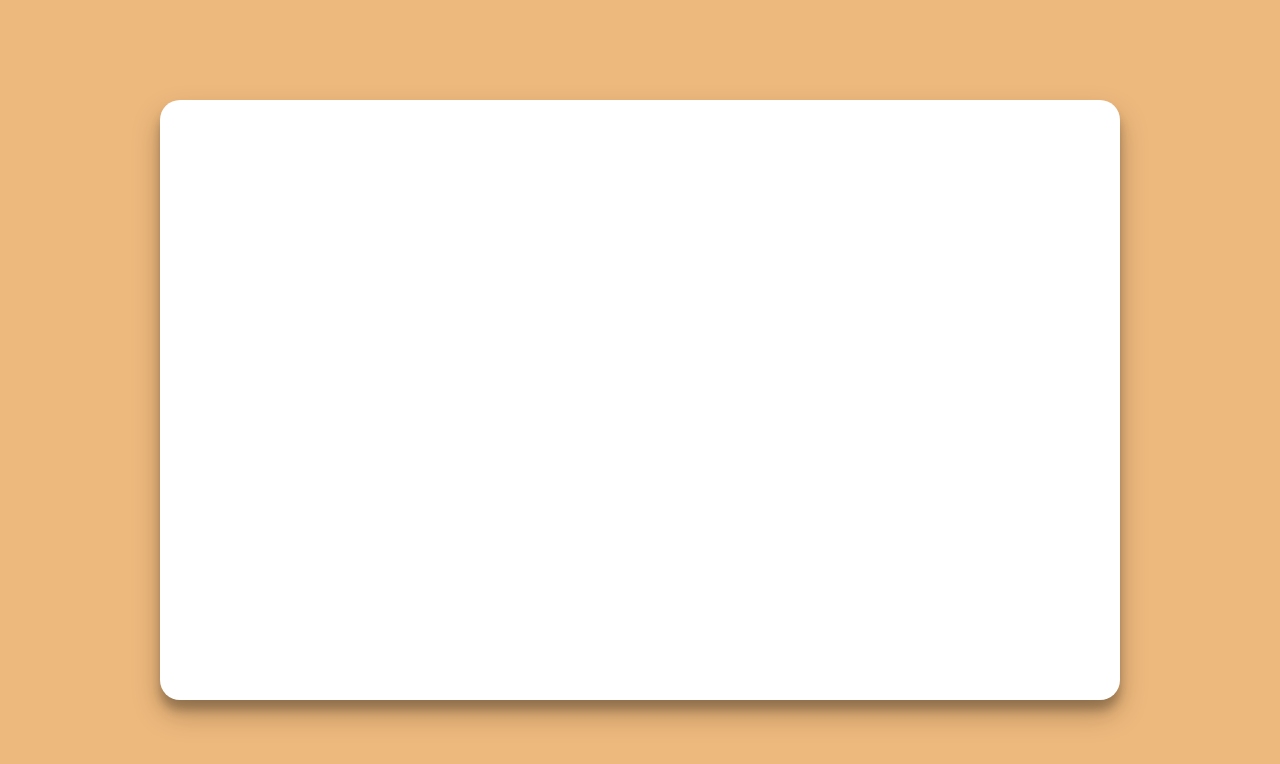
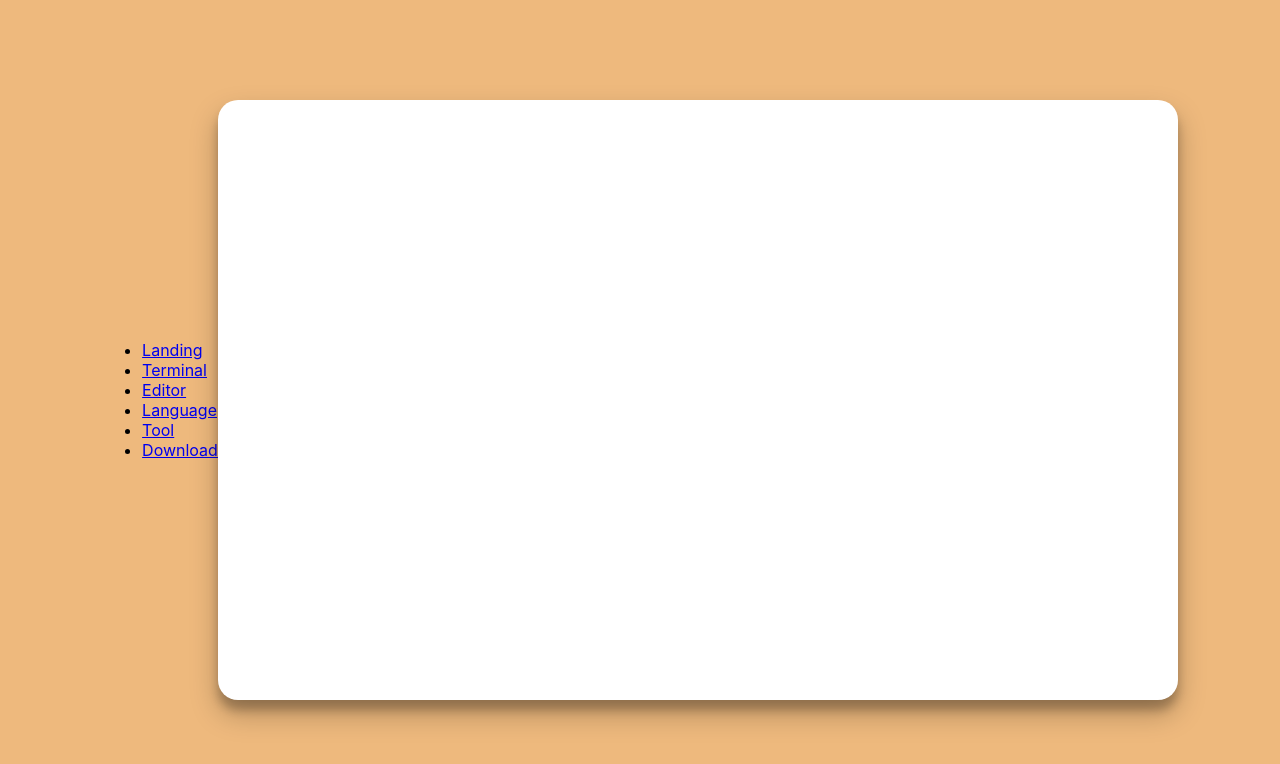
Before and after one commit to quicky-dev/web, a React (Create React App) app: page /form/download in a window 1280 px wide. Shown: the top 764 px of the page. Built offline with nearby package versions, Linux system fonts and the light colour scheme.

Commit message:
add react router to main component

```diff
--- a/src/main/Main.css
+++ b/src/main/Main.css
@@ -1,7 +1,9 @@
 .main {
     background-color: #fff;
     height: 75vh;
-    min-width: 75vw;
+    /* min-width subject to change */
+    min-width: 600px;
+    width: 75vw;
     border-radius: 20px;
     -webkit-box-shadow: 0 14px 28px rgba(0,0,0,0.25), 0 10px 10px rgba(0,0,0,0.22);
     /* Safari 3-4, iOS 4.0.2 - 4.2, Android 2.3+ */
--- a/src/main/Main.js
+++ b/src/main/Main.js
@@ -1,8 +1,67 @@
 import React, { Component } from 'react';
+import Landing from '../landing/Landing'
 import './Main.css'
+import { BrowserRouter as Router, Route, Link } from "react-router-dom";
+
+function LandingPage() {
+
+}
+
+function TerminalPage() {
+
+}
+
+function EditorPage() {
+
+}
+
+function LanguagePage() {
+
+}
+
+function ToolPage() {
+
+}
+
+function DownloadPage() {
+
+}
 
 const Main = (props) => (
-    <div className="main"></div>
+    <Router>
+        <div className="tempNav">
+            <nav>
+                <ul>
+                    <li>
+                        <Link to = "/">Landing</Link>
+                    </li>
+                    <li>
+                        <Link to = "/form/1">Terminal</Link>
+                    </li>
+                    <li>
+                        <Link to = "/form/2">Editor</Link>
+                    </li>
+                    <li>
+                        <Link to = "/form/3">Language</Link>
+                    </li>
+                    <li>
+                        <Link to = "/form/4">Tool</Link>
+                    </li>
+                    <li>
+                        <Link to = "/form/download">Download</Link>
+                    </li>
+                </ul>
+            </nav>
+
+
+
+        </div>
+        <div className="main">
+            <Route path="/" exact component={Landing} />
+            {/* <Route path="/form" component={} /> */}
+        </div>
+    </Router>
+
 )
 
 export default Main
```
